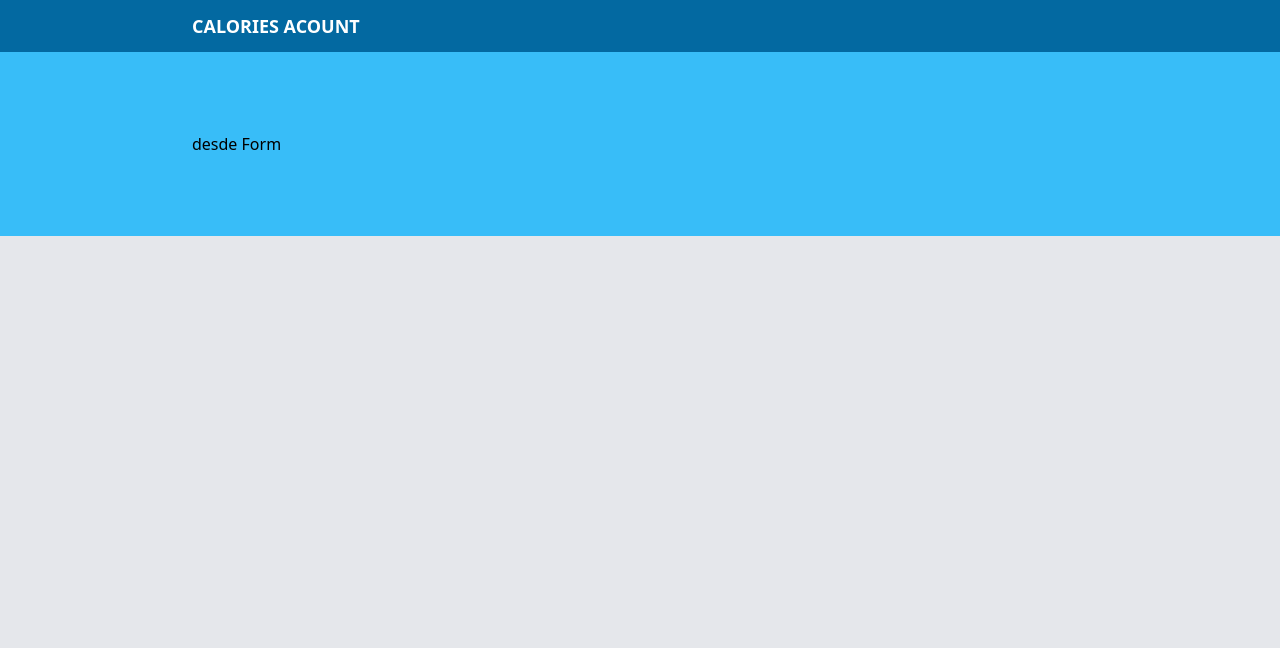
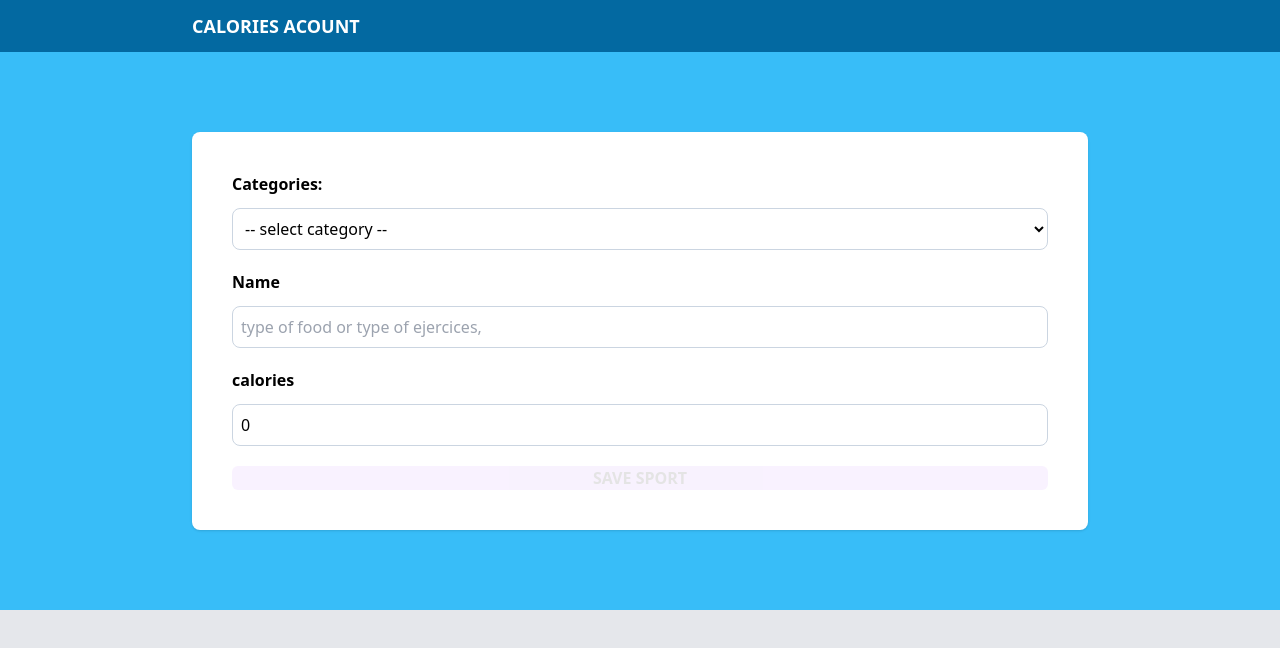
Before and after one commit to illocarlos/KalType, a React (Vite) app: page / in a window 1280 px wide. Shown: the top 648 px of the page. Built offline with nearby package versions, Linux system fonts and the light colour scheme.

Commit message:
create type in file type and validation in formulary

```diff
--- a/src/components/Form.tsx
+++ b/src/components/Form.tsx
@@ -1,7 +1,86 @@
+import { useState, ChangeEvent, FormEvent } from 'react'
+import { category } from '../db/category.ts'
+import { Activity } from '../types/types.ts'
+function Form() {
+    const [activity, setActivity] = useState<Activity>({
+        category: '',
+        name: '',
+        calories: 0,
+    })
 
-function Form() {
+
+    const handleChangeFormActivity = (e: React.ChangeEvent<HTMLSelectElement> | ChangeEvent<HTMLInputElement>) => {
+        const isNumber = 'calories'.includes(e.target.id)
+        console.log(isNumber)
+        setActivity({
+            ...activity,
+            [e.target.id]: isNumber ? +e.target.value : e.target.value
+
+        })
+    }
+
+    const isValidateActivity = () => {
+        const { name, calories, category } = activity
+        return name.trim() !== "" && calories > 0 && category.trim() !== ""
+    }
+
+    const handlesubmit = (e: FormEvent<HTMLFormElement>) => {
+
+    }
     return (
-        <div>desde Form</div>
+        <form
+            onSubmit={handlesubmit}
+            className="space-y-5 bg-white shadow p-10 rounded-lg">
+
+            <div className="grid grid-cols-1 gap-3">
+                <label htmlFor="category" className='font-bold'>Categories:   </label>
+                <select
+                    className="border border-slate-300 p-2 rounded-lg w-full bg-white"
+                    name="" id="category"
+                    value={activity.category}
+                    onChange={handleChangeFormActivity}
+                >
+
+                    <option>
+                        -- select category --
+                    </option>
+                    {category.map(eachCategory => (
+                        <option
+                            key={eachCategory.id}
+                        >
+                            {eachCategory.name}
+                        </option>
+                    ))}
+                </select>
+
+            </div>
+            <div className="grid grid-cols-1 gap-3">
+                <label htmlFor="name" className='font-bold'>Name   </label>
+                <input
+                    className='border border-slate-300 p-2 rounded-lg '
+                    placeholder='type of food or type of ejercices, '
+                    type="text" id='name'
+                    value={activity.name}
+                    onChange={handleChangeFormActivity}
+                />
+            </div>
+            <div className="grid grid-cols-1 gap-3">
+                <label htmlFor="calories" className='font-bold'>calories   </label>
+                <input
+                    className='border border-slate-300 p-2 rounded-lg '
+                    placeholder='write calories here '
+                    type="number" id='calories'
+                    value={activity.calories}
+                    onChange={handleChangeFormActivity}
+                />
+            </div>
+            <input
+                value={activity.category === 'food' ? 'save  food' : 'save sport'}
+                className='  block bg-purple-400 w-full rounded-md uppercase font-bold disabled:opacity-10'
+                type="submit"
+                disabled={!isValidateActivity()}
+            />
+        </form>
     )
 }
 
--- /dev/null
+++ b/src/db/category.ts
@@ -0,0 +1,14 @@
+
+
+import type { listCategory } from '../types/types.ts';
+
+export const category: listCategory[] = [
+    {
+        "id": 1,
+        "name": "food"
+    },
+    {
+        "id": 2,
+        "name": "sport"
+    }
+];
--- /dev/null
+++ b/src/types/types.ts
@@ -0,0 +1,10 @@
+export type listCategory = {
+    id: number,
+    name: string
+}
+
+export type Activity = {
+    category: string,
+    name: string,
+    calories: number,
+}
```
Also changed, not shown: 1 other file (tests, documents, lock files or other folders).
